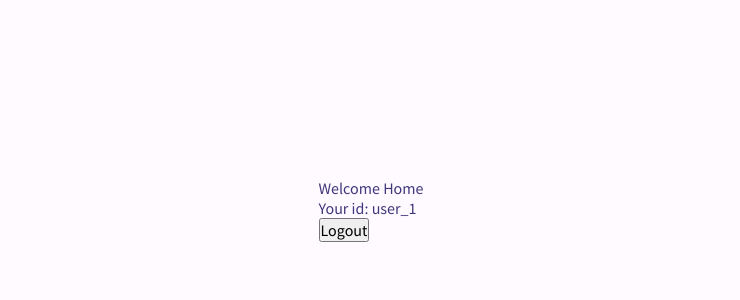
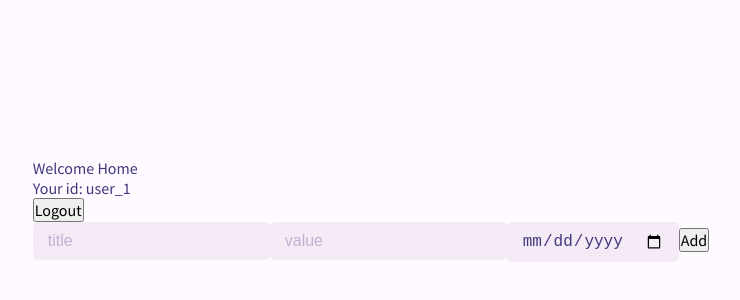
Before and after one commit to lukasikgrzegorz/prosiapp, a React (Create React App) app: page / in a window 1280 px wide. Shown: the part 150-450 px from the top of the page, without its empty margins (269-1009 px from the left). Built offline with nearby package versions, Linux system fonts and the light colour scheme; no server answers; sample sign-in values are in the browser's storage.

Commit message:
user slice create

```diff
--- a/src/App.js
+++ b/src/App.js
@@ -3,6 +3,7 @@ import { Route, Routes } from "react-router-dom";
 import Home from "./pages/Home/Home";
 import Signup from "./pages/Signup/Signup";
 import Login from "./pages/Login/Login";
+import { store } from "./redux/store";
 import "./App.css";
 
 function App() {
--- /dev/null
+++ b/src/components/NewItemForm/NewItemForm.jsx
@@ -0,0 +1,33 @@
+import { addDoc, collection } from "firebase/firestore";
+import { useState } from "react";
+import { db } from "../../services/firebase";
+
+const NewItemForm = () => {
+	const [title, setTitle] = useState();
+	const [value, setValue] = useState();
+	const [date, setDate] = useState();
+
+	const addNewItem = async () => {
+		try {
+			const docRef = await addDoc(collection(db, `b2MXBNKz38Ml3p5KnHwOkvLJgPw1`), {
+				value: value,
+				title: title,
+				date: date,
+			});
+			console.log("Document written with ID: ", docRef.id);
+		} catch (e) {
+			console.error("Error adding document: ", e);
+		}
+	};
+
+	return (
+		<>
+			<input type="text" placeholder="title" onChange={(e) => setTitle(e.target.value)} />
+			<input type="number" placeholder="value" onChange={(e) => setValue(e.target.value)} />
+			<input type="date" placeholder="date" onChange={(e) => setDate(e.target.value)} />
+			<button onClick={addNewItem}>Add</button>
+		</>
+	);
+};
+
+export default NewItemForm;
--- a/src/index.js
+++ b/src/index.js
@@ -1,10 +1,11 @@
 import React from "react";
 import { createRoot } from "react-dom/client";
 import { Provider } from "react-redux";
-// import { store } from './app/store';
+import { store } from "./redux/store";
 import { BrowserRouter } from "react-router-dom";
 import App from "./App";
 import reportWebVitals from "./reportWebVitals";
+
 import "./index.css";
 
 const container = document.getElementById("root");
@@ -12,9 +13,11 @@ const root = createRoot(container);
 
 root.render(
 	<React.StrictMode>
-		<BrowserRouter>
-			<App />
-		</BrowserRouter>
+		<Provider store={store}>
+			<BrowserRouter>
+				<App />
+			</BrowserRouter>
+		</Provider>
 	</React.StrictMode>
 );
 
--- a/src/pages/Home/Home.jsx
+++ b/src/pages/Home/Home.jsx
@@ -4,16 +4,21 @@ import { auth } from "../../services/firebase";
 import { useNavigate } from "react-router-dom";
 import { onAuthStateChanged } from "firebase/auth";
 import { useEffect } from "react";
+import { useDispatch, useSelector } from "react-redux";
+import NewItemForm from "../../components/NewItemForm/NewItemForm";
+import { setUserID, removeUserID } from "../../redux/userSlice";
+import { getUserID } from "../../redux/selectors";
 
 const Home = () => {
 	const navigate = useNavigate();
-	const [userID, setUserID] = useState();
+	const dispatch = useDispatch();
+	const userID = useSelector(getUserID);
 
 	useEffect(() => {
 		onAuthStateChanged(auth, (user) => {
 			if (user) {
 				const uid = user.uid;
-				setUserID(uid);
+				dispatch(setUserID(uid));
 				// ...
 			} else {
 				navigate("/login");
@@ -25,11 +30,10 @@ const Home = () => {
 		signOut(auth)
 			.then(() => {
 				navigate("/");
-				setUserID(null);
+				dispatch(removeUserID());
 				console.log("Signed out successfully");
 			})
-			.catch((error) => {
-			});
+			.catch((error) => {});
 	};
 
 	return (
@@ -40,6 +44,7 @@ const Home = () => {
 				<div>
 					<button onClick={handleLogout}>Logout</button>
 				</div>
+				<NewItemForm />
 			</nav>
 		</>
 	);
--- /dev/null
+++ b/src/redux/selectors.js
@@ -0,0 +1 @@
+export const getUserID = (state) => state.user.userID;
--- a/src/redux/store.js
+++ b/src/redux/store.js
@@ -1,8 +1,8 @@
-import { configureStore } from '@reduxjs/toolkit';
-import counterReducer from '../features/counter/counterSlice';
+import { configureStore } from "@reduxjs/toolkit";
+import { userReducer } from "./userSlice";
 
 export const store = configureStore({
-  reducer: {
-    counter: counterReducer,
-  },
+	reducer: {
+		user: userReducer,
+	},
 });
--- /dev/null
+++ b/src/redux/userSlice.js
@@ -0,0 +1,21 @@
+import { createSlice } from "@reduxjs/toolkit";
+
+const initialState = {
+	userID: null,
+};
+
+const userSlice = createSlice({
+	name: "userSlice",
+	initialState,
+	reducers: {
+		setUserID: (state, action) => {
+			state.userID = action.payload;
+		},
+		removeUserID: (state) => {
+			state.userID = null;
+		},
+	},
+});
+
+export const userReducer = userSlice.reducer;
+export const { setUserID, removeUserID } = userSlice.actions;
--- a/src/services/firebase.js
+++ b/src/services/firebase.js
@@ -1,5 +1,6 @@
 import { initializeApp } from "firebase/app";
 import { getAuth } from "firebase/auth";
+import { getFirestore } from "firebase/firestore";
 
 const firebaseConfig = {
 	apiKey: "AIzaSyACdLPGcIwo-x40uwPT59mZFPAC4T0nGnA",
@@ -15,3 +16,4 @@ const app = initializeApp(firebaseConfig);
 
 export const auth = getAuth(app);
 export default app;
+export const db = getFirestore(app);
```
